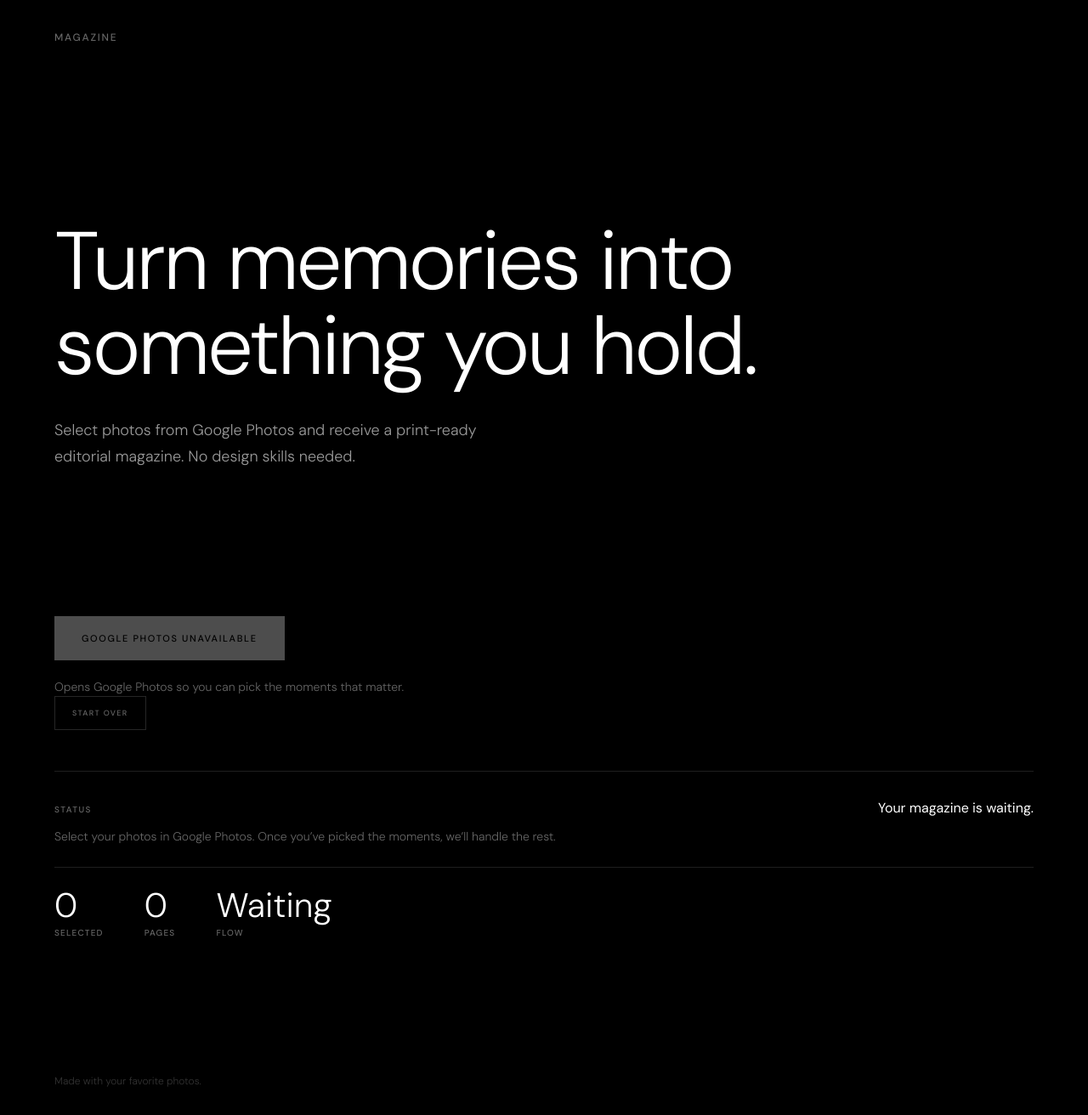
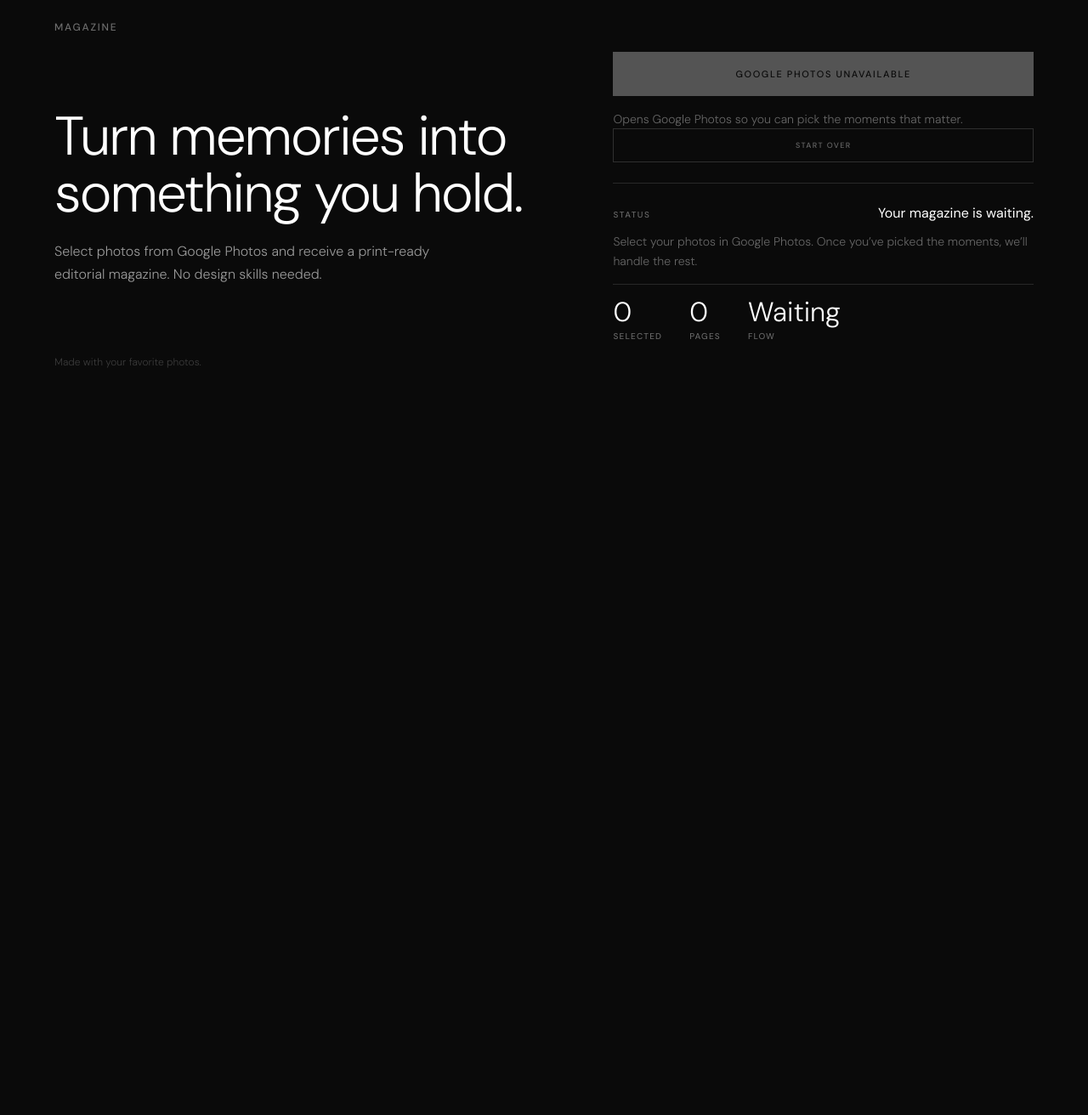
Before and after one commit to abhiasawa/Magazine, a Flask app: page / in a window 1280 px wide. Shown: the whole page at 85% size. After the commit the page ends 433 px from the top, so only its background shows below. Run offline with Flask 3, Linux system fonts and the light colour scheme.

Commit message:
Single-viewport split-screen layout + auto-generate on selection
Eliminates scrolling with CSS Grid viewport lock (100dvh) and
asymmetric two-column split (1.2fr / 1fr) on desktop. Auto-triggers
PDF generation when Google Photos selection completes, skipping the
manual "Create Your Magazine" click. Sentinel flag prevents
auto-generation on page reload with stale sessions.

Co-Authored-By: Claude Opus 4.6 <noreply@anthropic.com>

```diff
--- a/magazine/review/static/style.css
+++ b/magazine/review/static/style.css
@@ -1,7 +1,7 @@
 @import url('https://fonts.googleapis.com/css2?family=DM+Sans:ital,opsz,wght@0,9..40,300;0,9..40,400;0,9..40,500;0,9..40,700;1,9..40,300;1,9..40,400&display=swap');
 
 :root {
-    --black: #000000;
+    --black: #0a0a0a;
     --white: #ffffff;
     --off-white: #f5f5f0;
     --muted: #666666;
@@ -12,7 +12,7 @@
 
     --font: "DM Sans", system-ui, -apple-system, sans-serif;
     --ease: cubic-bezier(.16, 1, .3, 1);
-    --transition: 0.6s var(--ease);
+    --transition: 0.3s var(--ease);
 }
 
 *, *::before, *::after { box-sizing: border-box; }
@@ -20,7 +20,6 @@
 
 body {
     margin: 0;
-    min-height: 100vh;
     font-family: var(--font);
     font-weight: 300;
     color: var(--white);
@@ -29,18 +28,26 @@ body {
     -moz-osx-font-smoothing: grayscale;
 }
 
-/* ── Layout ── */
+/* ── Layout Shell ── */
 
 .page {
     max-width: 1440px;
     margin: 0 auto;
     padding: 0 4rem;
+    display: grid;
+    grid-template-rows: auto auto 1fr auto;
+    min-height: 100dvh;
+}
+
+main {
+    display: grid;
+    align-content: center;
 }
 
 /* ── Header ── */
 
 .site-header {
-    padding: 2rem 0;
+    padding: 1.25rem 0;
     text-align: left;
 }
 
@@ -55,17 +62,15 @@ body {
 /* ── Hero ── */
 
 .hero {
-    min-height: 80svh;
     display: flex;
     flex-direction: column;
     justify-content: center;
-    padding: 4rem 0;
 }
 
 .hero-title {
     margin: 0;
     font-family: var(--font);
-    font-size: clamp(3rem, 8vw, 6rem);
+    font-size: clamp(2.5rem, 5vw, 4.5rem);
     font-weight: 300;
     line-height: 1.05;
     letter-spacing: -0.03em;
@@ -74,9 +79,9 @@ body {
 }
 
 .hero-sub {
-    margin: 2rem 0 0;
+    margin: 1.25rem 0 0;
     max-width: 44ch;
-    font-size: 1.125rem;
+    font-size: 1rem;
     font-weight: 300;
     line-height: 1.7;
     color: var(--muted-light);
@@ -85,11 +90,14 @@ body {
 /* ── CTA Section ── */
 
 .cta-section {
-    padding: 0 0 4rem;
+    padding: 0;
+    display: flex;
+    flex-direction: column;
+    justify-content: center;
 }
 
 .cta-help {
-    margin: 1.25rem 0 0;
+    margin: 1rem 0 0;
     font-size: 0.875rem;
     font-weight: 300;
     color: var(--muted);
@@ -99,8 +107,8 @@ body {
 /* ── Status ── */
 
 .status-bar {
-    margin: 3rem 0 0;
-    padding: 2rem 0 0;
+    margin: 1.5rem 0 0;
+    padding: 1.5rem 0 0;
     border-top: 1px solid var(--line);
     background: transparent;
 }
@@ -137,9 +145,9 @@ body {
 
 .status-metrics {
     display: flex;
-    gap: 3rem;
-    margin-top: 1.5rem;
-    padding-top: 1.5rem;
+    gap: 2rem;
+    margin-top: 1rem;
+    padding-top: 1rem;
     border-top: 1px solid var(--line);
 }
 
@@ -150,7 +158,7 @@ body {
 
 .metric-num {
     font-family: var(--font);
-    font-size: 2.5rem;
+    font-size: 2rem;
     font-weight: 300;
     line-height: 1;
     color: var(--white);
@@ -349,7 +339,7 @@ body {
 /* ── Footer ── */
 
 .site-footer {
-    padding: 6rem 0 2rem;
+    padding: 1rem 0;
 }
 
 .site-footer p {
@@ -359,11 +349,58 @@ body {
     color: rgba(255, 255, 255, 0.2);
 }
 
+/* ── Desktop: Split-Screen Viewport Lock ── */
+
+@media (min-width: 769px) {
+    body {
+        height: 100dvh;
+        overflow: hidden;
+    }
+
+    .page {
+        height: 100dvh;
+    }
+
+    main {
+        grid-template-columns: 1.2fr 1fr;
+        gap: 4rem;
+        align-content: center;
+    }
+}
+
+/* ── Short viewport safety valve ── */
+
+@media (max-height: 700px) {
+    body {
+        height: auto;
+        overflow: auto;
+    }
+
+    .page {
+        height: auto;
+        min-height: 100dvh;
+    }
+}
+
 /* ── Responsive ── */
 
 @media (max-width: 768px) {
-    .page { padding: 0 1.5rem; }
-    .hero { min-height: 60svh; padding: 3rem 0; }
+    body {
+        height: auto;
+        overflow: auto;
+    }
+
+    .page {
+        padding: 0 1.5rem;
+        height: auto;
+        min-height: 100dvh;
+    }
+
+    main {
+        grid-template-columns: 1fr;
+    }
+
+    .hero { padding: 2rem 0 0; }
     .hero-title { font-size: clamp(2.25rem, 10vw, 3.5rem); }
     .hero-sub { font-size: 0.9375rem; }
     .form-row { grid-template-columns: 1fr; }
--- a/magazine/review/templates/base.html
+++ b/magazine/review/templates/base.html
@@ -5,7 +5,7 @@
     <meta name="viewport" content="width=device-width, initial-scale=1.0">
     <title>{{ title | default('Magazine') }}</title>
     <link rel="icon" type="image/svg+xml" href="{{ url_for('static', filename='favicon.svg') }}">
-    <meta name="theme-color" content="#000000">
+    <meta name="theme-color" content="#0a0a0a">
     <link rel="stylesheet" href="{{ url_for('static', filename='style.css') }}">
 </head>
 <body>
--- a/magazine/review/templates/import.html
+++ b/magazine/review/templates/import.html
@@ -86,6 +83,7 @@
     const storageKey = 'magazineGoogleSession';
     let pickerPopup = null;
     let pollTimer = null;
+    let autoGenerateArmed = false;
 
     function loadSession() {
         try { return JSON.parse(localStorage.getItem(storageKey) || 'null'); }
@@ -130,6 +128,104 @@
         generatePanel.hidden = session.status !== 'ready';
     }
 
+    /* ── Progress + Generation ── */
+
+    const progressWrap = document.getElementById('progress-wrap');
+    const progressFill = document.getElementById('progress-fill');
+    const progressLabel = document.getElementById('progress-label');
+    const formNote = document.getElementById('form-note');
+
+    const stages = [
+        { pct: 5,   label: 'Downloading photos from Google Photos' },
+        { pct: 35,  label: 'Downloading photos from Google Photos' },
+        { pct: 50,  label: 'Building magazine layout' },
+        { pct: 65,  label: 'Rendering PDF pages' },
+        { pct: 85,  label: 'Rendering PDF pages' },
+        { pct: 95,  label: 'Finalizing PDF' },
+    ];
+
+    function setProgress(pct, label) {
+        progressFill.style.width = pct + '%';
+        if (label) progressLabel.textContent = label;
+    }
+
+    async function startGeneration() {
+        generatePanel.hidden = false;
+        generateButton.disabled = true;
+        generateButton.hidden = true;
+        formNote.hidden = true;
+        progressWrap.hidden = false;
+        setProgress(0, 'Starting generation');
+
+        let stageIdx = 0;
+        const stageTimer = setInterval(() => {
+            if (stageIdx < stages.length) {
+                setProgress(stages[stageIdx].pct, stages[stageIdx].label);
+                stageIdx++;
+            }
+        }, 3000);
+
+        try {
+            const res = await fetch(generateForm.action, {
+                method: 'POST',
+                body: new FormData(generateForm),
+            });
+
+            clearInterval(stageTimer);
+
+            if (!res.ok) {
+                const text = await res.text();
+                throw new Error(text || 'Generation failed');
+            }
+
+            const contentType = res.headers.get('content-type') || '';
+            if (contentType.includes('application/pdf')) {
+                setProgress(100, 'Done — downloading PDF');
+                const blob = await res.blob();
+                const url = URL.createObjectURL(blob);
+                const a = document.createElement('a');
+                a.href = url;
+                a.download = 'Magazine.pdf';
+                document.body.appendChild(a);
+                a.click();
+                a.remove();
+                URL.revokeObjectURL(url);
+                setTimeout(() => {
+                    progressWrap.hidden = true;
+                    generateButton.hidden = false;
+                    generateButton.disabled = false;
+                    formNote.hidden = false;
+                    setProgress(0, '');
+                }, 2000);
+            } else {
+                setProgress(0, '');
+                progressWrap.hidden = true;
+                generateButton.hidden = false;
+                generateButton.disabled = false;
+                formNote.hidden = false;
+                formNote.textContent = 'Generation failed. Check the error above and try again.';
+                window.location.reload();
+            }
+        } catch (err) {
+            clearInterval(stageTimer);
+            setProgress(0, '');
+            progressWrap.hidden = true;
+            generateButton.hidden = false;
+            generateButton.disabled = false;
+            formNote.hidden = false;
+            formNote.textContent = 'Error: ' + (err.message || 'Generation failed');
+        }
+    }
+
+    if (generateForm && generateButton) {
+        generateForm.addEventListener('submit', (e) => {
+            e.preventDefault();
+            startGeneration();
+        });
+    }
+
+    /* ── Google Photos Picker Flow ── */
+
     async function pollSelectionStatus() {
         const session = loadSession();
         if (!session?.token || !session?.sessionId) { renderSession(null); return; }
@@ -154,7 +250,7 @@
             session.status = data.status;
             session.message = data.message;
             session.detail = data.status === 'ready'
-                ? 'Selection ready. Add the cover line and generate.'
+                ? 'Selection complete. Generating your magazine now.'
                 : 'Keep the Google Photos window open until you finish selecting.';
             session.selectedTotal = data.selected_total || 0;
             saveSession(session);
@@ -172,6 +268,10 @@
                 } catch (err) { popupClosed = false; }
                 window.focus();
                 if (!popupClosed) showPickerNotification();
+                if (autoGenerateArmed) {
+                    autoGenerateArmed = false;
+                    startGeneration();
+                }
             }
         } catch (err) {
             session.status = 'error';
@@ -209,13 +309,14 @@
         if (event.origin !== window.location.origin) return;
         const data = event.data || {};
         if (data.type !== 'magazine-google-picker-ready') return;
+        autoGenerateArmed = true;
         saveSession({
             state: data.state || '',
             token: data.token || '',
             sessionId: data.sessionId || '',
             status: 'waiting_selection',
             message: 'Choose the final photos in Google Photos.',
-            detail: 'Once you press Done there, generation unlocks automatically.',
+            detail: 'Once you press Done there, generation starts automatically.',
             selectedTotal: 0,
         });
         renderSession(loadSession());
@@ -238,6 +339,7 @@
     if (googleReset) {
         googleReset.addEventListener('click', () => {
             if (pollTimer) { clearInterval(pollTimer); pollTimer = null; }
+            autoGenerateArmed = false;
             try {
                 if (pickerPopup && !pickerPopup.closed) pickerPopup.close();
             } catch (err) {
@@ -250,98 +352,6 @@
         });
     }
 
-    const progressWrap = document.getElementById('progress-wrap');
-    const progressFill = document.getElementById('progress-fill');
-    const progressLabel = document.getElementById('progress-label');
-    const formNote = document.getElementById('form-note');
-
-    const stages = [
-        { pct: 5,   label: 'Downloading photos from Google Photos' },
-        { pct: 35,  label: 'Downloading photos from Google Photos' },
-        { pct: 50,  label: 'Building magazine layout' },
-        { pct: 65,  label: 'Rendering PDF pages' },
-        { pct: 85,  label: 'Rendering PDF pages' },
-        { pct: 95,  label: 'Finalizing PDF' },
-    ];
-
-    function setProgress(pct, label) {
-        progressFill.style.width = pct + '%';
-        if (label) progressLabel.textContent = label;
-    }
-
-    if (generateForm && generateButton) {
-        generateForm.addEventListener('submit', async (e) => {
-            e.preventDefault();
-            generateButton.disabled = true;
-            generateButton.hidden = true;
-            formNote.hidden = true;
-            progressWrap.hidden = false;
-            setProgress(0, 'Starting generation');
-
-            // Advance through stages on a timer
-            let stageIdx = 0;
-            const stageTimer = setInterval(() => {
-                if (stageIdx < stages.length) {
-                    setProgress(stages[stageIdx].pct, stages[stageIdx].label);
-                    stageIdx++;
-                }
-            }, 3000);
-
-            try {
-                const res = await fetch(generateForm.action, {
-                    method: 'POST',
-                    body: new FormData(generateForm),
-                });
-
-                clearInterval(stageTimer);
-
-                if (!res.ok) {
-                    const text = await res.text();
-                    throw new Error(text || 'Generation failed');
-                }
-
-                const contentType = res.headers.get('content-type') || '';
-                if (contentType.includes('application/pdf')) {
-                    setProgress(100, 'Done — downloading PDF');
-                    const blob = await res.blob();
-                    const url = URL.createObjectURL(blob);
-                    const a = document.createElement('a');
-                    a.href = url;
-                    a.download = 'Magazine.pdf';
-                    document.body.appendChild(a);
-                    a.click();
-                    a.remove();
-                    URL.revokeObjectURL(url);
-                    setTimeout(() => {
-                        progressWrap.hidden = true;
-                        generateButton.hidden = false;
-                        generateButton.disabled = false;
-                        formNote.hidden = false;
-                        setProgress(0, '');
-                    }, 2000);
-                } else {
-                    // Server redirected back with flash error (HTML response)
-                    setProgress(0, '');
-                    progressWrap.hidden = true;
-                    generateButton.hidden = false;
-                    generateButton.disabled = false;
-                    formNote.hidden = false;
-                    formNote.textContent = 'Generation failed. Check the error above and try again.';
-                    // Reload to show flash message
-                    window.location.reload();
-                }
-            } catch (err) {
-                clearInterval(stageTimer);
-                setProgress(0, '');
-                progressWrap.hidden = true;
-                generateButton.hidden = false;
-                generateButton.disabled = false;
-                formNote.hidden = false;
-                formNote.textContent = 'Error: ' + (err.message || 'Generation failed');
-            }
-        });
-    }
-
     const existing = loadSession();
     if (existing) {
         renderSession(existing);
```
Also changed, not shown: other parts of magazine/review/static/style.css (+4 -22 lines), other parts of magazine/review/templates/import.html (+22 -25 lines).
